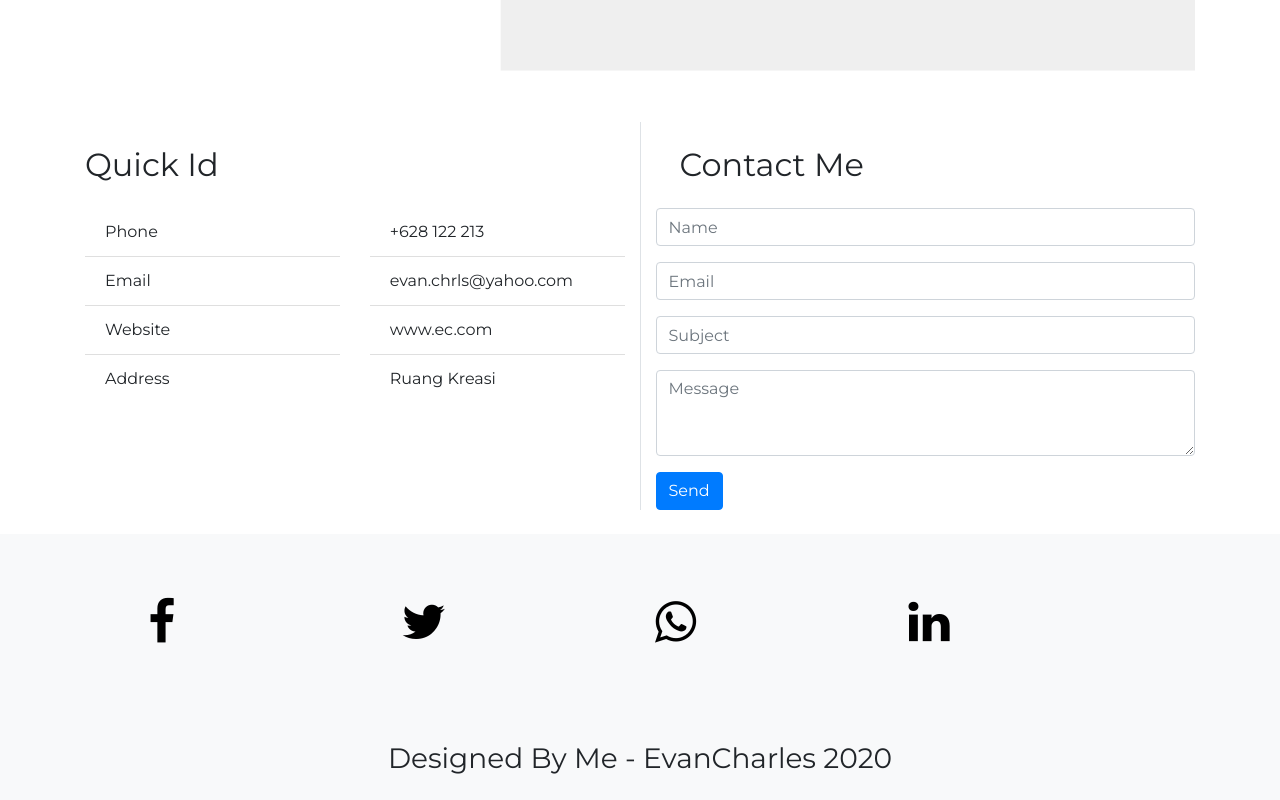
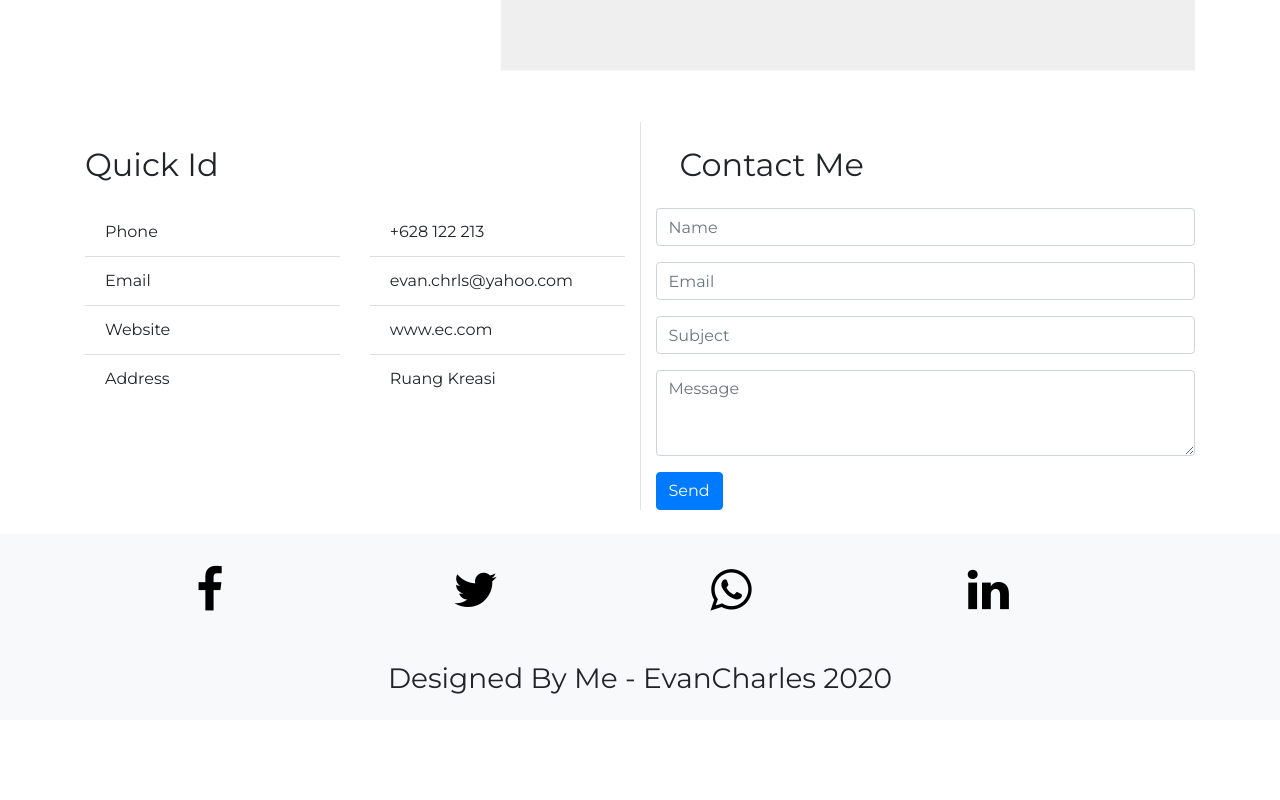
Before and after one commit to EvanCharles16/react-personalweb, a React (Create React App) app: page /contact in a window 1280 px wide. Shown: the part 1578-2378 px from the top of the page. After the commit the page ends 2298 px from the top, so only its background shows below. Built offline with nearby package versions, Linux system fonts and the light colour scheme.

Commit message:
Position

```diff
--- a/src/components/Socialmedia.js
+++ b/src/components/Socialmedia.js
@@ -7,7 +7,7 @@ class Socialmedia extends Component {
     return (
       <div className="bg-light p-3 mt-4 icon">
         <Container>
-          <Row className="m-5">
+          <Row className="ml-5 mt-3 pl-5">
             <Col>
               <a href="https://www.facebook.com/" target="blank">
                 <i class="fa fa-facebook fa-3x"></i>
```
